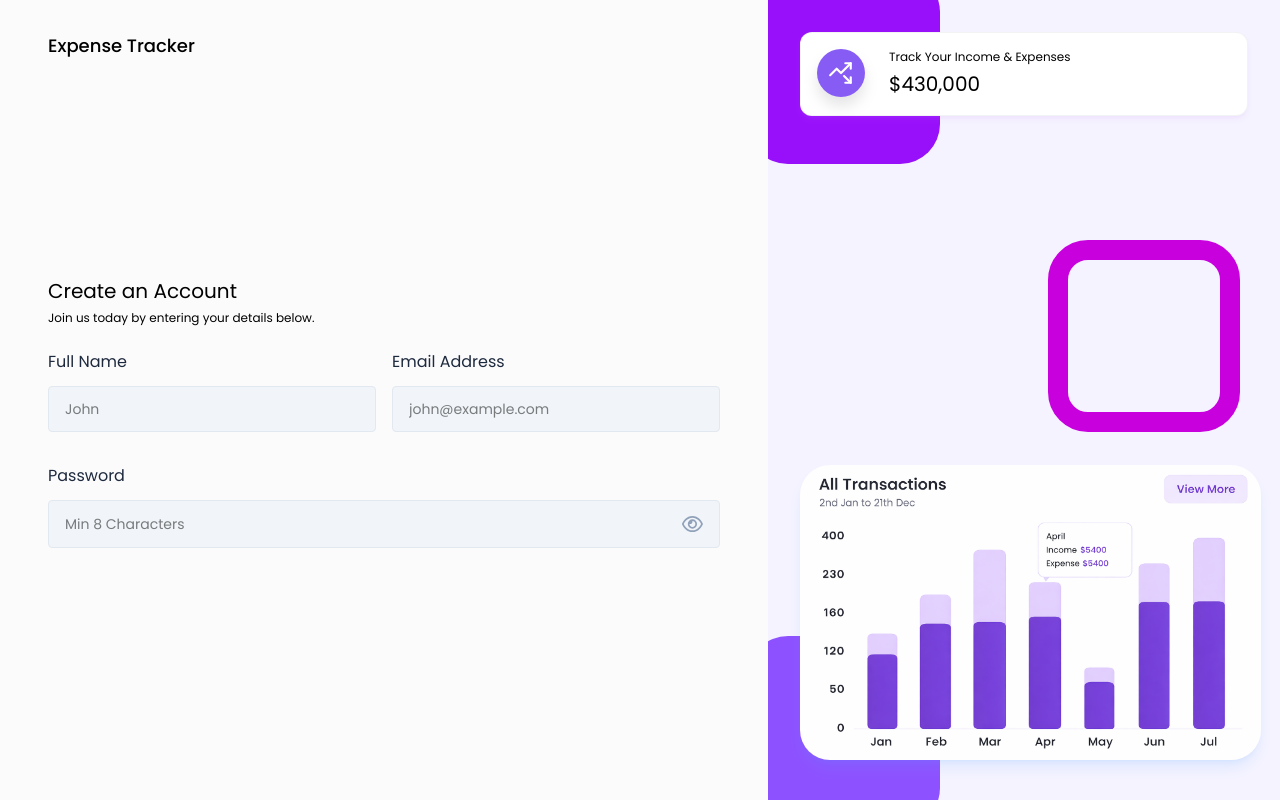
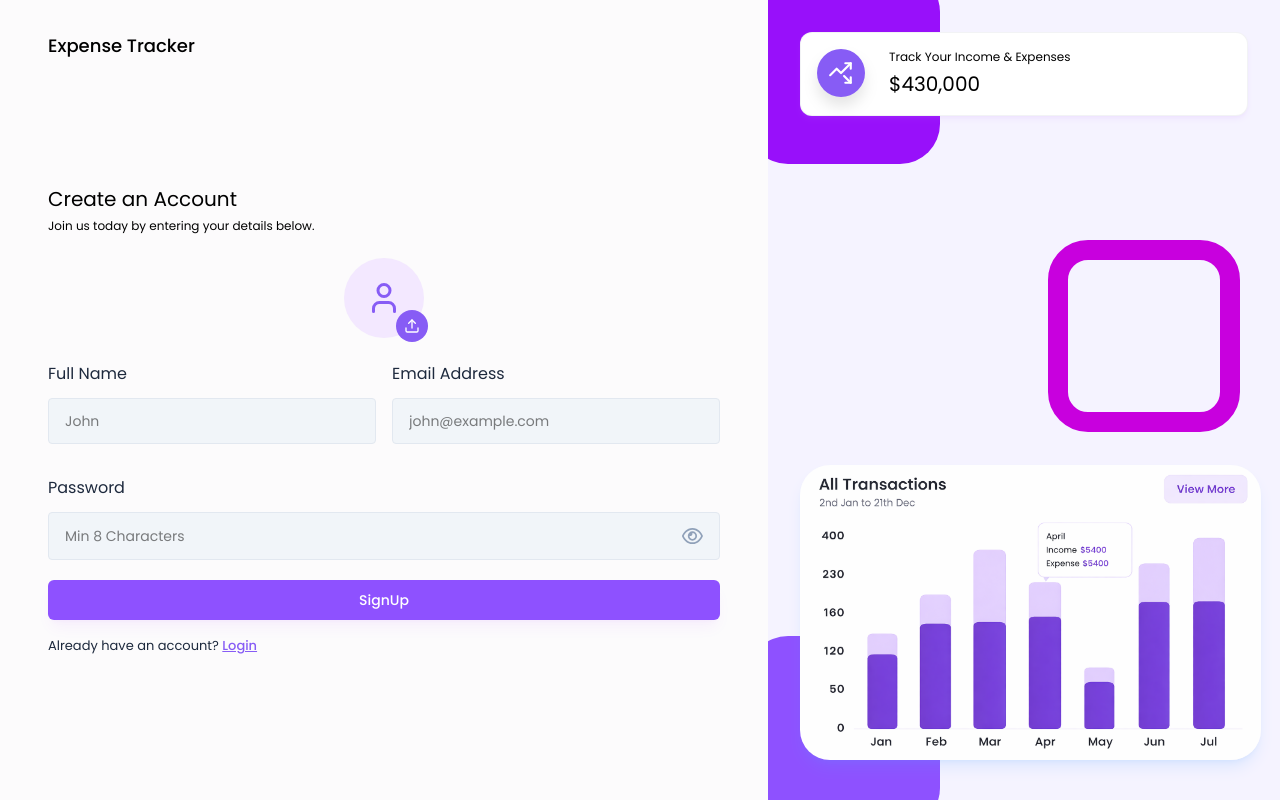
Before and after one commit to DhryXpert/Personal-Expense-Income-Management-Web-Application, a React (Vite) app in the folder frontend/experse-tracker/: page /signUp in a window 1280 px wide. Built offline with nearby package versions, Linux system fonts and the light colour scheme.

Commit message:
Completed signup page

```diff
--- /dev/null
+++ b/frontend/experse-tracker/src/components/Inputs/ProfilePhotoSelector.jsx
@@ -0,0 +1,71 @@
+import React, { useRef, useState } from "react";
+import { LuUser, LuUpload, LuTrash } from "react-icons/lu";
+
+const ProfilePhotoSelector = ({ image, setImage }) => {
+  const inputRef = useRef(null);
+  const [previewUrl, setPreviewUrl] = useState(null);
+
+  const handleImageChange = (event) => {
+    const file = event.target.files[0];
+
+    if (file) {
+      // Update image state
+      setImage(file);
+
+      // Create preview URL
+      const preview = URL.createObjectURL(file);
+      setPreviewUrl(preview);
+    }
+  };
+
+  const handleRemoveImage = () => {
+    setImage(null);
+    setPreviewUrl(null);
+  };
+
+  const onChooseFile = () => {
+    inputRef.current.click();
+  };
+  return (
+    <div className="flex justify-center mb-6">
+      <input
+        type="file"
+        accept="image/*"
+        ref={inputRef}
+        onChange={handleImageChange}
+        className="hidden"
+      />
+
+      {!image ? (
+        <div className="w-20 h-20 w-20 h-20 flex items-center justify-center bg-purple-100 rounded-full relative">
+          <LuUser className="text-4xl text-primary" />
+
+          <button
+            type="button"
+            className="w-8 h-8 flex items-center justify-center bg-primary text-white rounded-full absolute -bottom-1 -right-1"
+            onClick={onChooseFile}
+          >
+            <LuUpload />
+          </button>
+        </div>
+      ) : (
+        <div className="relative">
+          <img
+            src={previewUrl}
+            alt="profile photo"
+            className="w-20 h-20 rounded-full object-cover"
+          />
+          <button
+            type="button"
+            className="w-8 h-8 flex items-center justify-center bg-red-500 text-white rounded-full absolute -bottom-1 -right-1"
+            onClick={handleRemoveImage}
+          >
+            <LuTrash />
+          </button>
+        </div>
+      )}
+    </div>
+  );
+};
+
+export default ProfilePhotoSelector;
--- a/frontend/experse-tracker/src/pages/Auth/SignUp.jsx
+++ b/frontend/experse-tracker/src/pages/Auth/SignUp.jsx
@@ -3,6 +3,7 @@
 import { Link, useNavigate } from "react-router-dom";
 import Input from "../../components/Inputs/input";
 import { validateEmail } from "../../utils/helper";
+import ProfilePhotoSelector from "../../components/Inputs/ProfilePhotoSelector";
 
 const SignUp = () => {
   const [profilePic, setProfilePic] = useState(null);
@@ -15,7 +16,31 @@
   const navigate = useNavigate();
 
   //Handle Sign Up Form Submit
-  const handleSignUp = async (e) => {};
+  const handleSignUp = async (e) => {
+    e.preventDefault();
+
+    let profileImageUrl = "";
+
+    if (!fullName) {
+      setError("Please enter your name");
+      return;
+    }
+    if (!email) {
+      setError("Please enter the email address");
+      return;
+    }
+    if (!validateEmail(email)) {
+      setError("Please enter a valid email address.");
+      return;
+    }
+    if (!password) {
+      setError("Please enter the password");
+    }
+
+    setError("");
+
+    // SignUp API call
+  };
 
   return (
     <AuthLayout>
@@ -26,8 +51,7 @@
         </p>
 
         <form onSubmit={handleSignUp}>
-
-
+          <ProfilePhotoSelector image={profilePic} setImage={setProfilePic} />
 
           <div className="grid grid-cols-1 md:grid-cols-2 gap-4">
             <Input
@@ -61,6 +85,19 @@
               />
             </div>
           </div>
+
+          {error && <p className="text-red-500 text-xs pb-2.5">{error}</p>}
+
+          <button type="submit" className="btn-primary">
+            SignUp
+          </button>
+
+          <p className="text-[13px] text-slate-800 mt-3">
+            Already have an account?{" "}
+            <Link className="font-medium text-primary underline" to="/login">
+              Login
+            </Link>
+          </p>
         </form>
       </div>
     </AuthLayout>
```
Lines whose indentation alone changed are shown as unchanged.
